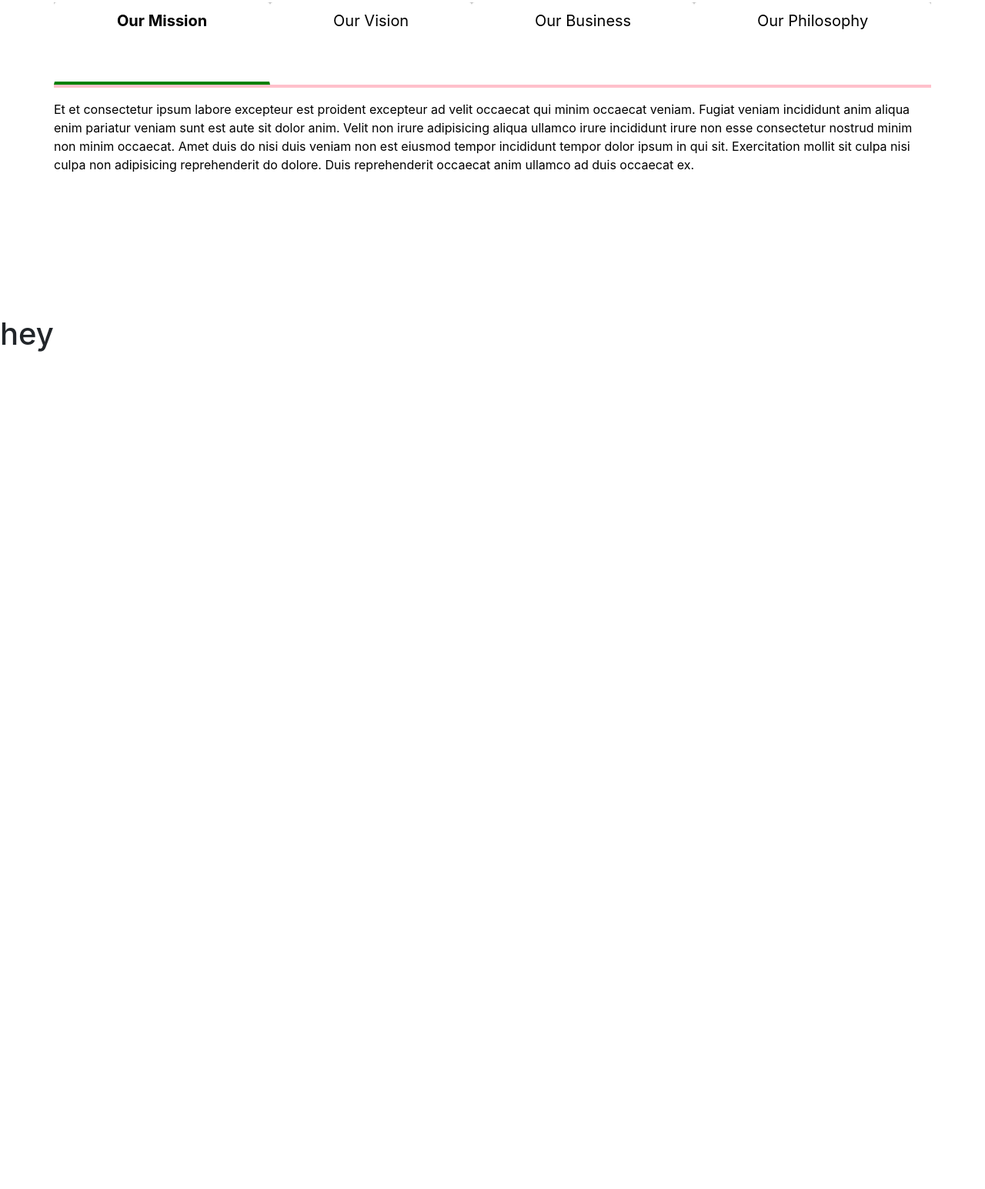
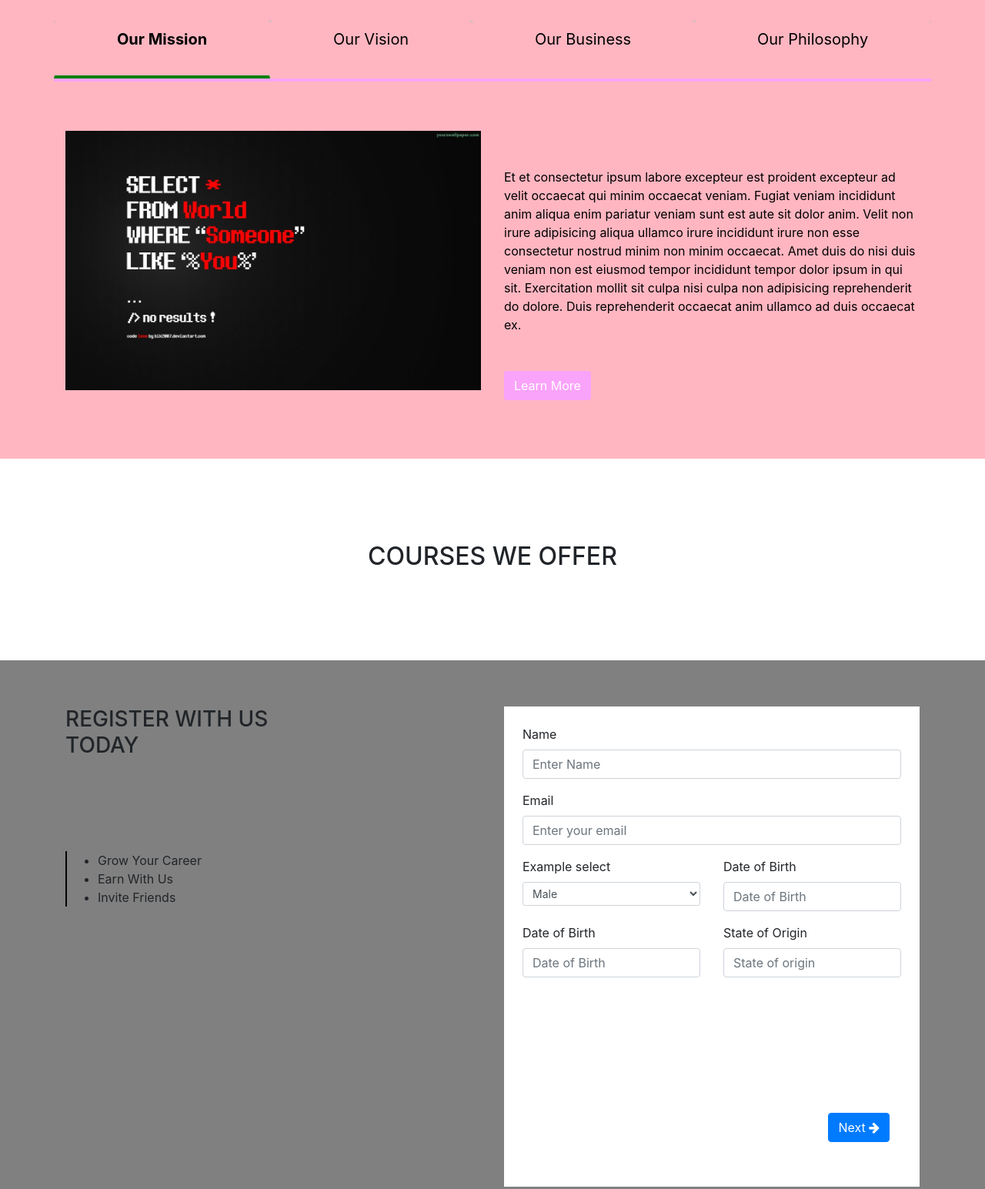
Before and after one commit to Sir-Dazzling/Right-Steps-Foundation, a plain HTML site: page index.html in a window 1280 px wide. Shown: the part 971-2516 px from the top of the page at 77% size. Before the commit the page ends 1497 px from the top, so only its background shows below. Drawn offline with Linux system fonts and the light colour scheme.

Commit message:
Added few more sections and styled it

```diff
--- a/css/index.css
+++ b/css/index.css
@@ -103,7 +103,9 @@ nav
  	margin-left: 70px;
  }
 
+
  .nav-pills > li.active > a,
+}
 .nav-pills > li.active > a:hover,
 .nav-pills > li.active > a:focus
 {
@@ -136,7 +138,6 @@ section .section-title
 
 #tabs
 {
-
     color: black;
 }
 #tabs h6.section-title{
@@ -150,17 +151,67 @@ section .section-title
     border-bottom: 4px solid green !important;
     font-size: 20px;
     font-weight: bold;
-    padding-bottom: 8vh;
+    padding-bottom: 4vh;
+}
+
+#tabs
+{
+	background: lightpink;
 }
 
 #tabs .nav-tabs .nav-link
 {
     color: black;
     font-size: 20px;
-    background: white;
+    background: lightpink;
+    border-color: transparent;
 }
 
 #nav-tab
 {
-	border-bottom: 5px solid pink;
+	border-bottom: 5px solid rgb(250,163,250);
 }
+
+.btn-pink
+{
+	background-color: rgb(250,163,250);
+}
+
+#regSection
+{
+	background-color: grey;
+	box-shadow: 0px 2px 8px 0px rgba(50, 50, 50, 0.08);
+}
+
+#regLists
+{
+	margin-top: 15vh;
+	border-left: 2px solid black;
+}
+
+#regLists li
+{
+
+}
+
+/*Styling the Reg Form*/
+#sign-up-form
+{
+	background-color: white;
+	min-height: 78vh;
+}
+
+#nextButton
+{
+	float: right;
+}
+
+.nextDiv
+{
+	padding-top: 20vh;
+}
+
+.imageDiv
+{
+	border: 1px solid black;
+}
--- a/index.html
+++ b/index.html
@@ -4,7 +4,7 @@
     <!-- Required meta tags -->
     <meta charset="utf-8">
     <meta name="viewport" content="width=device-width, initial-scale=1, shrink-to-fit=no">
-
+129276
     <!-- Bootstrap CSS -->
     <link href="css/bootstrap.min.css" rel="stylesheet">
     <link href="css/index.css" rel="stylesheet">
@@ -88,8 +88,8 @@
     <div class="row">
       <div class="col-xs-12">
         <nav>
-          <div class="nav nav-tabs nav-fill" id="nav-tab" role="tablist">
-            <a class="nav-item nav-link active" id="nav-home-tab" data-toggle="tab" href="#nav-home" role="tab" aria-controls="nav-home" aria-selected="true">Our Mission</a>
+          <div class="nav nav-tabs nav-fill " id="nav-tab" role="tablist">
+            <a class="nav-item nav-link active navItems" id="nav-home-tab" data-toggle="tab" href="#nav-home" role="tab" aria-controls="nav-home" aria-selected="true">Our Mission</a>
             <hr>
             <a class="nav-item nav-link" id="nav-profile-tab" data-toggle="tab" href="#nav-profile" role="tab" aria-controls="nav-profile" aria-selected="false">Our Vision</a>
             <a class="nav-item nav-link" id="nav-contact-tab" data-toggle="tab" href="#nav-contact" role="tab" aria-controls="nav-contact" aria-selected="false">Our Business</a>
@@ -99,16 +99,56 @@
         </nav>
         <div class="tab-content py-3 px-3 px-sm-0" id="nav-tabContent">
           <div class="tab-pane fade show active" id="nav-home" role="tabpanel" aria-labelledby="nav-home-tab">
-            Et et consectetur ipsum labore excepteur est proident excepteur ad velit occaecat qui minim occaecat veniam. Fugiat veniam incididunt anim aliqua enim pariatur veniam sunt est aute sit dolor anim. Velit non irure adipisicing aliqua ullamco irure incididunt irure non esse consectetur nostrud minim non minim occaecat. Amet duis do nisi duis veniam non est eiusmod tempor incididunt tempor dolor ipsum in qui sit. Exercitation mollit sit culpa nisi culpa non adipisicing reprehenderit do dolore. Duis reprehenderit occaecat anim ullamco ad duis occaecat ex.
+            <div class="container mt-5">
+              <div class="row">
+                <div class="col-md-6 col-sm-6">
+                 <img src="images/test.jpg"  class="img-fluid" />
+                </div>
+                <div class="col-md-6 col-sm-6 mt-5">
+                  Et et consectetur ipsum labore excepteur est proident excepteur ad velit occaecat qui minim occaecat veniam. Fugiat veniam incididunt anim aliqua enim pariatur veniam sunt est aute sit dolor anim. Velit non irure adipisicing aliqua ullamco irure incididunt irure non esse consectetur nostrud minim non minim occaecat. Amet duis do nisi duis veniam non est eiusmod tempor incididunt tempor dolor ipsum in qui sit. Exercitation mollit sit culpa nisi culpa non adipisicing reprehenderit do dolore. Duis reprehenderit occaecat anim ullamco ad duis occaecat ex.<br />
+                  <button class="btn btn-pink text-white mt-5">Learn More</button>
+                </div>
+              </div>
+            </div>
           </div>
           <div class="tab-pane fade" id="nav-profile" role="tabpanel" aria-labelledby="nav-profile-tab">
-            Et et consectetur ipsum labore excepteur est proident excepteur ad velit occaecat qui minim occaecat veniam. Fugiat veniam incididunt anim aliqua enim pariatur veniam sunt est aute sit dolor anim. Velit non irure adipisicing aliqua ullamco irure incididunt irure non esse consectetur nostrud minim non minim occaecat. Amet duis do nisi duis veniam non est eiusmod tempor incididunt tempor dolor ipsum in qui sit. Exercitation mollit sit culpa nisi culpa non adipisicing reprehenderit do dolore. Duis reprehenderit occaecat anim ullamco ad duis occaecat ex.
+            <div class="container mt-5">
+              <div class="row">
+                <div class="col-md-6 col-sm-6">
+                 <img src="images/test.jpg"  class="img-fluid" />
+                </div>
+                <div class="col-md-6 col-sm-6 mt-5">
+                  Et et consectetur ipsum labore excepteur est proident excepteur ad velit occaecat qui minim occaecat veniam. Fugiat veniam incididunt anim aliqua enim pariatur veniam sunt est aute sit dolor anim. Velit non irure adipisicing aliqua ullamco irure incididunt irure non esse consectetur nostrud minim non minim occaecat. Amet duis do nisi duis veniam non est eiusmod tempor incididunt tempor dolor ipsum in qui sit. Exercitation mollit sit culpa nisi culpa non adipisicing reprehenderit do dolore. Duis reprehenderit occaecat anim ullamco ad duis occaecat ex.<br />
+                  <button class="btn btn-success mt-5">Learn More</button>
+                </div>
+              </div>
+            </div>
           </div>
           <div class="tab-pane fade" id="nav-contact" role="tabpanel" aria-labelledby="nav-contact-tab">
-            Et et consectetur ipsum labore excepteur est proident excepteur ad velit occaecat qui minim occaecat veniam. Fugiat veniam incididunt anim aliqua enim pariatur veniam sunt est aute sit dolor anim. Velit non irure adipisicing aliqua ullamco irure incididunt irure non esse consectetur nostrud minim non minim occaecat. Amet duis do nisi duis veniam non est eiusmod tempor incididunt tempor dolor ipsum in qui sit. Exercitation mollit sit culpa nisi culpa non adipisicing reprehenderit do dolore. Duis reprehenderit occaecat anim ullamco ad duis occaecat ex.
+            <div class="container mt-5">
+              <div class="row">
+                <div class="col-md-6 col-sm-6">
+                 <img src="images/test.jpg"  class="img-fluid" />
+                </div>
+                <div class="col-md-6 col-sm-6 mt-5">
+                  Et et consectetur ipsum labore excepteur est proident excepteur ad velit occaecat qui minim occaecat veniam. Fugiat veniam incididunt anim aliqua enim pariatur veniam sunt est aute sit dolor anim. Velit non irure adipisicing aliqua ullamco irure incididunt irure non esse consectetur nostrud minim non minim occaecat. Amet duis do nisi duis veniam non est eiusmod tempor incididunt tempor dolor ipsum in qui sit. Exercitation mollit sit culpa nisi culpa non adipisicing reprehenderit do dolore. Duis reprehenderit occaecat anim ullamco ad duis occaecat ex.<br />
+                  <button class="btn btn-success mt-5">Learn More</button>
+                </div>
+              </div>
+            </div>
           </div>
           <div class="tab-pane fade" id="nav-about" role="tabpanel" aria-labelledby="nav-about-tab">
-            Et et consectetur ipsum labore excepteur est proident excepteur ad velit occaecat qui minim occaecat veniam. Fugiat veniam incididunt anim aliqua enim pariatur veniam sunt est aute sit dolor anim. Velit non irure adipisicing aliqua ullamco irure incididunt irure non esse consectetur nostrud minim non minim occaecat. Amet duis do nisi duis veniam non est eiusmod tempor incididunt tempor dolor ipsum in qui sit. Exercitation mollit sit culpa nisi culpa non adipisicing reprehenderit do dolore. Duis reprehenderit occaecat anim ullamco ad duis occaecat ex.
+            <div class="container mt-5">
+              <div class="row">
+                <div class="col-md-6 col-sm-6">
+                 <img src="images/test.jpg"  class="img-fluid" />
+                </div>
+                <div class="col-md-6 col-sm-6 mt-5">
+                  Et et consectetur ipsum labore excepteur est proident excepteur ad velit occaecat qui minim occaecat veniam. Fugiat veniam incididunt anim aliqua enim pariatur veniam sunt est aute sit dolor anim. Velit non irure adipisicing aliqua ullamco irure incididunt irure non esse consectetur nostrud minim non minim occaecat. Amet duis do nisi duis veniam non est eiusmod tempor incididunt tempor dolor ipsum in qui sit. Exercitation mollit sit culpa nisi culpa non adipisicing reprehenderit do dolore. Duis reprehenderit occaecat anim ullamco ad duis occaecat ex.<br />
+                  <button class="btn btn-pink mt-5">Learn More</button>
+                </div>
+              </div>
+            </div>
           </div>
         </div>
 
@@ -119,8 +159,114 @@
 <!-- ./Tabs -->
 
 <section class="mt-5">
-  <h1> hey</h1>
+  <div class="container">
+    <div class="row">
+      <div class="col-md-12">
+        <h2 class="text-center">COURSES WE OFFER</h2>
+      </div>
+    </div>
+  </div>
 </section>
+
+<!--Register Section-->
+<section id="regSection" class="mt-5">
+  <div class="container">
+    <div class="row">
+      <div class="col-md-6 col-sm-6">
+        <h3>REGISTER WITH US <br />TODAY</h3>
+        <ul id="regLists">
+          <li class="green">Grow Your Career</li>
+          <li>Earn With Us</li>
+          <li>Invite Friends</li>
+        </ul>
+      </div>
+      <div class="col-md-6 col-sm-6">
+        <div class="" id="sign-up-form">
+          <form class="p-4">
+            <div class="form-group">
+              <label for="exampleInputName1">Name</label>
+                <input type="text" class="form-control" id="exampleInputName1"  placeholder="Enter Name">
+            </div>
+            <div class="form-group">
+              <label for="exampleInputEmail1">Email</label>
+                <input type="password" class="form-control" id="exampleInputEmail1" aria-describedby="emailHelp" placeholder="Enter your email">
+            </div>
+            <div class="row">
+              <div class="col">
+                <div class="form-group">
+                  <label for="exampleFormControlSelect1">Example select</label>
+                  <select class="form-control form-control-sm" id="exampleFormControlSelect1">
+                    <option>Male</option>
+                    <option>Female</option>
+                  </select>
+                </div>
+              </div>
+              <div class="col">
+                <div class="form-group">
+                   <label for="dob">Date of Birth</label>
+                  <input type="text" name="dob" placeholder="Date of Birth" class="form-control">
+                </div>
+              </div>
+            </div>
+            <div class="row">
+              <div class="col">
+                <div class="form-group">
+                  <label for="dob">Date of Birth</label>
+                  <input type="text" name="dob" placeholder="Date of Birth" class="form-control">
+                </div>
+              </div>
+              <div class="col">
+                <div class="form-group">
+                  <label for="state">State of Origin</label>
+                  <input type="text" name="state" placeholder="State of origin" class="form-control">
+                </div>
+              </div>
+            </div>
+            <div class="col nextDiv">
+              <button type="submit" class="btn btn-primary" id="nextButton">Next  <span class="fa fa-arrow-right"></span></button>
+            </div>
+
+          </form>
+        </div>
+      </div>
+    </div>
+  </div>
+</section>
+<!--Testimonials Section-->
+<section class="mt-5">
+  <div class="container">
+    <div class="row">
+      <div class="col-md-12">
+        <h2 class="text-center">Testimonials</h2>
+      </div>
+    </div>
+  </div>
+</section>
+<!--FAQ Section-->
+<section>
+  <div class="container">
+    <div class="row">
+      <div class="col-md-6">
+        <h4 class="mb-5">Frequently Asked Questions</h4>
+        <span><hr /></span>
+        <p class="mb-5">How does it work?</p>
+        <span><hr /></span>
+        <p class="mb-5">How do i pay?</p>
+        <span><hr /></span>
+        <p class="mb-5">What benefits do i get?</p>
+        <span><hr /></span>
+      </div>
+      <div class="col-md-6 imageDiv">
+          <h3>FACEBOOK FEED</h3>
+          <img src="images/power.jpg" class="img-fluid pb-5" />
+      </div>
+    </div>
+  </div>
+</section>
+
+<footer class="container p-5">
+  hey
+</footer>
 
     <!-- Optional JavaScript -->
     <!-- jQuery first, then Popper.js, then Bootstrap JS -->
```
Also changed, not shown: images/test.jpg (added).
